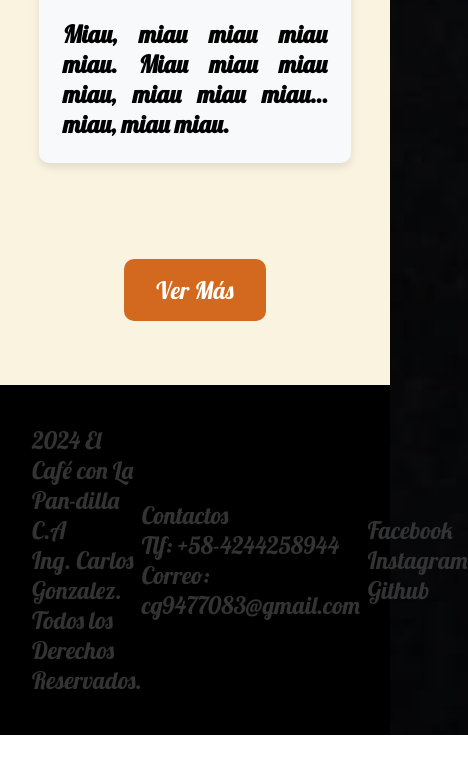
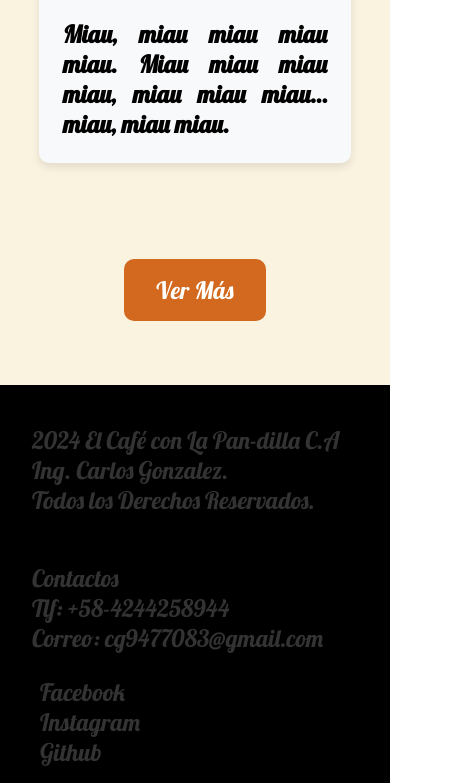
Before and after one commit to NoobCoderMaster69/EL-Cafe-Con-La-Pandilla, a plain HTML site: page index.html in a window 390 px wide. Shown: the part 2193-2976 px from the top of the page, 468 px wide, since content can reach past the window. Before the commit the page ends 2928 px from the top, so only its background shows below. Drawn offline with Linux system fonts and the light colour scheme; a web font is replaced by a local one.

Commit message:
actualizacion1

```diff
--- a/css/style.css
+++ b/css/style.css
@@ -234,7 +234,17 @@ footer .social-link{
     .titulocard {
         font-size: 1.5rem;
     }
+    .footer-content {
+        display: grid;
+        align-items: center;
+        padding: 1rem 2rem;
+        background-color: black;
+        font-size: 1.5rem;
+    }
+
+
 }
+
 
 
 @media (min-width: 601px) and (max-width: 1024px) {
--- a/css/style2.css
+++ b/css/style2.css
@@ -129,6 +129,13 @@ footer .social-link{
     .header-title {
         margin: 1rem 0;
     }
+    .footer-content {
+        display: grid;
+        align-items: center;
+        padding: 1rem 2rem;
+        background-color: black;
+        font-size: 1.5rem;
+    }
 
     .nav {
         flex-direction: column; /* Menú en columna */
--- a/css/style3.css
+++ b/css/style3.css
@@ -118,6 +118,13 @@ footer .social-link{
     .header-title {
         margin: 1rem 0;
     }
+    .footer-content {
+        display: grid;
+        align-items: center;
+        padding: 1rem 2rem;
+        background-color: black;
+        font-size: 1.5rem;
+    }
 
     .nav {
         flex-direction: column; /* Menú en columna */
--- a/css/style4-registro.css
+++ b/css/style4-registro.css
@@ -140,6 +140,13 @@ button:hover {
     .header-title {
         margin: 1rem 0;
     }
+    .footer-content {
+        display: grid;
+        align-items: center;
+        padding: 1rem 2rem;
+        background-color: black;
+        font-size: 1.5rem;
+    }
 
     .nav {
         flex-direction: column;
```
